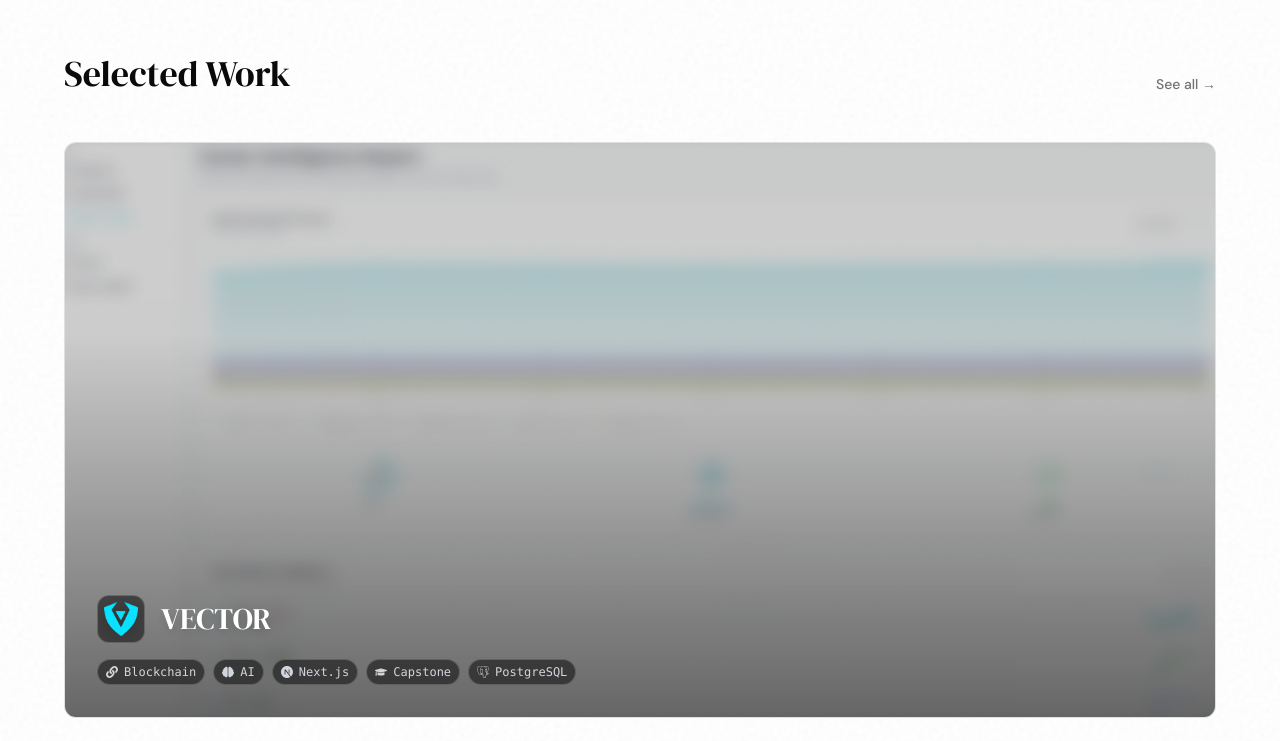
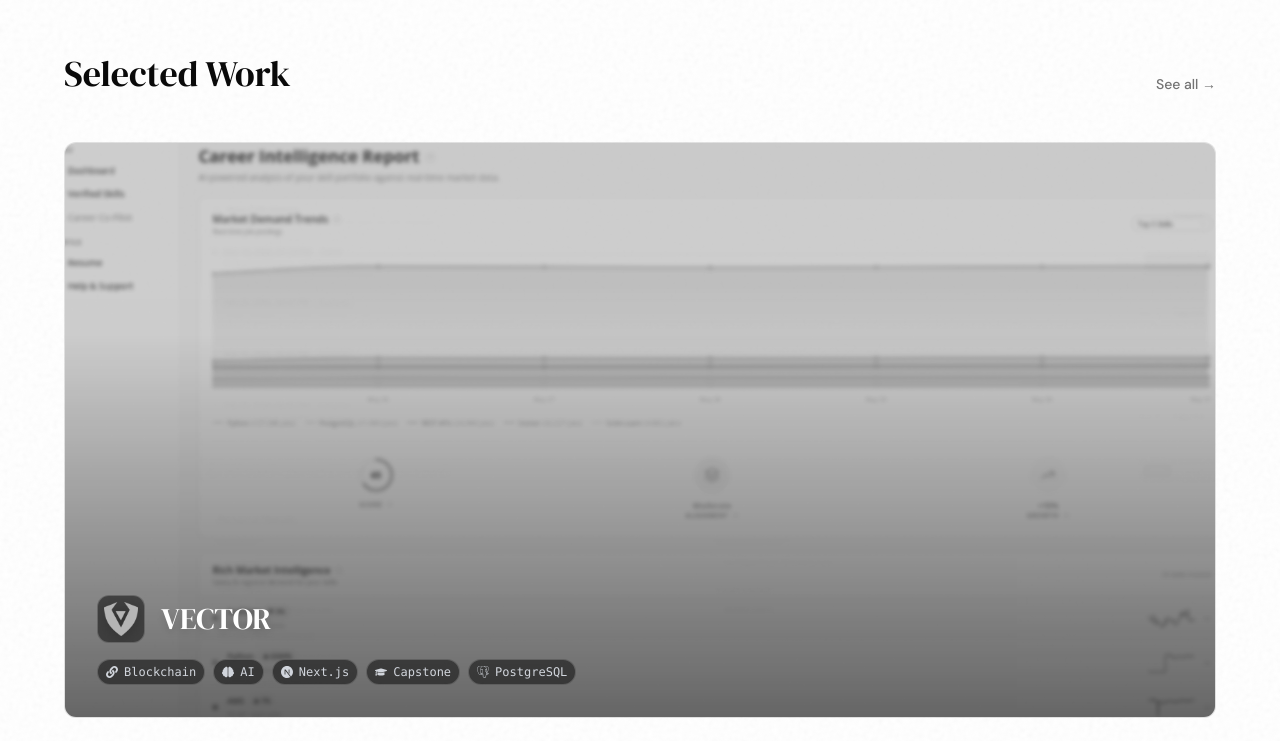
Before and after one commit to naxareth/Portfolio, a Next.js app: page / in a window 1280 px wide. Shown: the part 1480-2221 px from the top of the page. Built offline with nearby package versions, Linux system fonts and the light colour scheme.

Commit message:
feat: reduce image blur and add greyscale-to-color hover transition for project cards

```diff
--- a/src/components/CaseStudyCard.tsx
+++ b/src/components/CaseStudyCard.tsx
@@ -34,7 +34,7 @@ export default function CaseStudyCard({ project }: { project: Project }) {
             alt="Upcoming Work"
             fill
             sizes="(max-width: 768px) 100vw, (max-width: 1200px) 50vw, 33vw"
-            className="object-cover blur-sm scale-105 grayscale"
+            className="object-cover blur-[2px] scale-105 grayscale"
           />
         </div>
 
@@ -73,7 +73,7 @@ export default function CaseStudyCard({ project }: { project: Project }) {
                   alt={`${project.title} logo`}
                   fill
                   sizes="48px"
-                  className="object-contain p-1.5 drop-shadow-[0_0_8px_rgba(0,0,0,0.3)] dark:drop-shadow-[0_0_8px_rgba(255,255,255,0.3)]"
+                  className="object-contain p-1.5 drop-shadow-[0_0_8px_rgba(0,0,0,0.3)] dark:drop-shadow-[0_0_8px_rgba(255,255,255,0.3)] grayscale group-hover:grayscale-0 transition-all duration-700"
                 />
               </div>
             )}
@@ -107,7 +107,7 @@ export default function CaseStudyCard({ project }: { project: Project }) {
                 alt={`${project.title} - ${images[currentImageIndex].alt}`}
                 fill
                 sizes="(max-width: 768px) 100vw, (max-width: 1200px) 50vw, 33vw"
-                className="object-cover blur-sm group-hover:blur-none group-hover:scale-100 scale-105 transition-all duration-700 ease-in-out"
+                className="object-cover blur-[2px] grayscale group-hover:grayscale-0 group-hover:blur-none group-hover:scale-100 scale-105 transition-all duration-700 ease-in-out"
                 priority={currentImageIndex === 0}
               />
             </motion.div>
```
